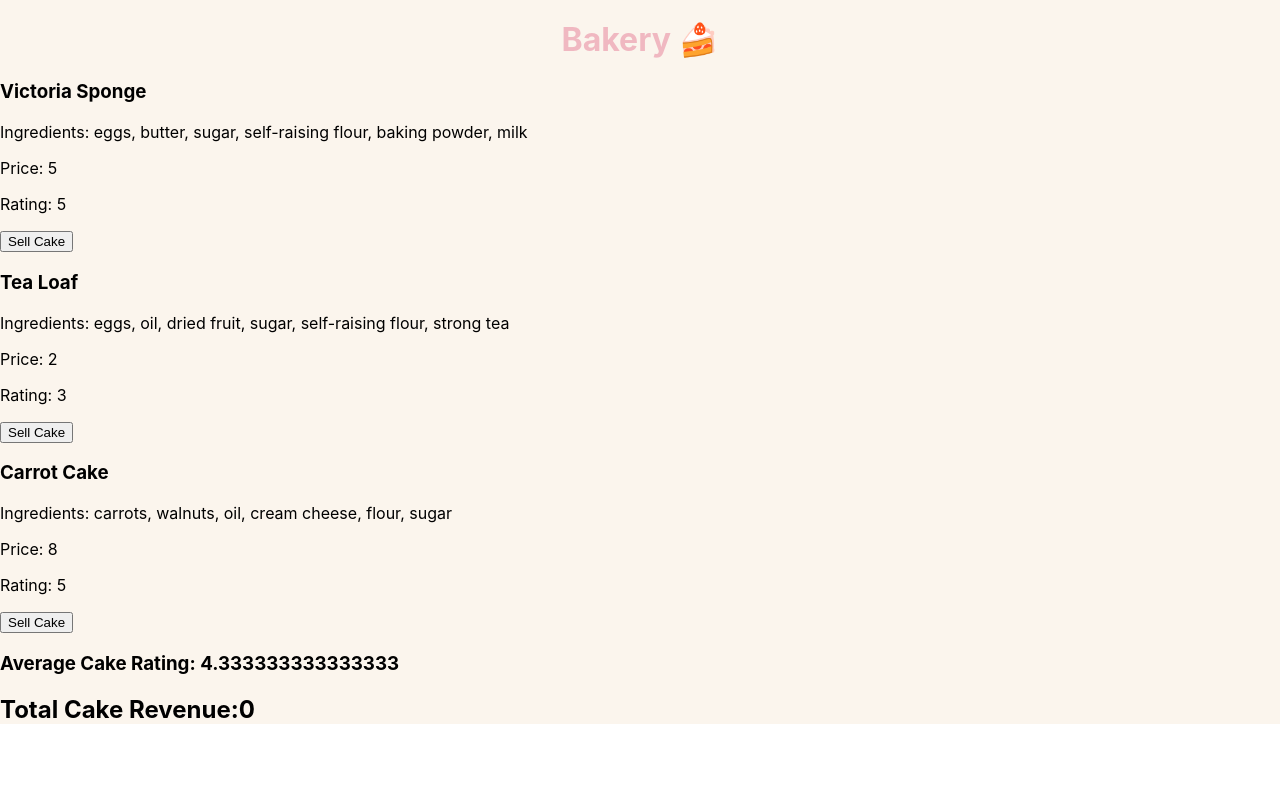
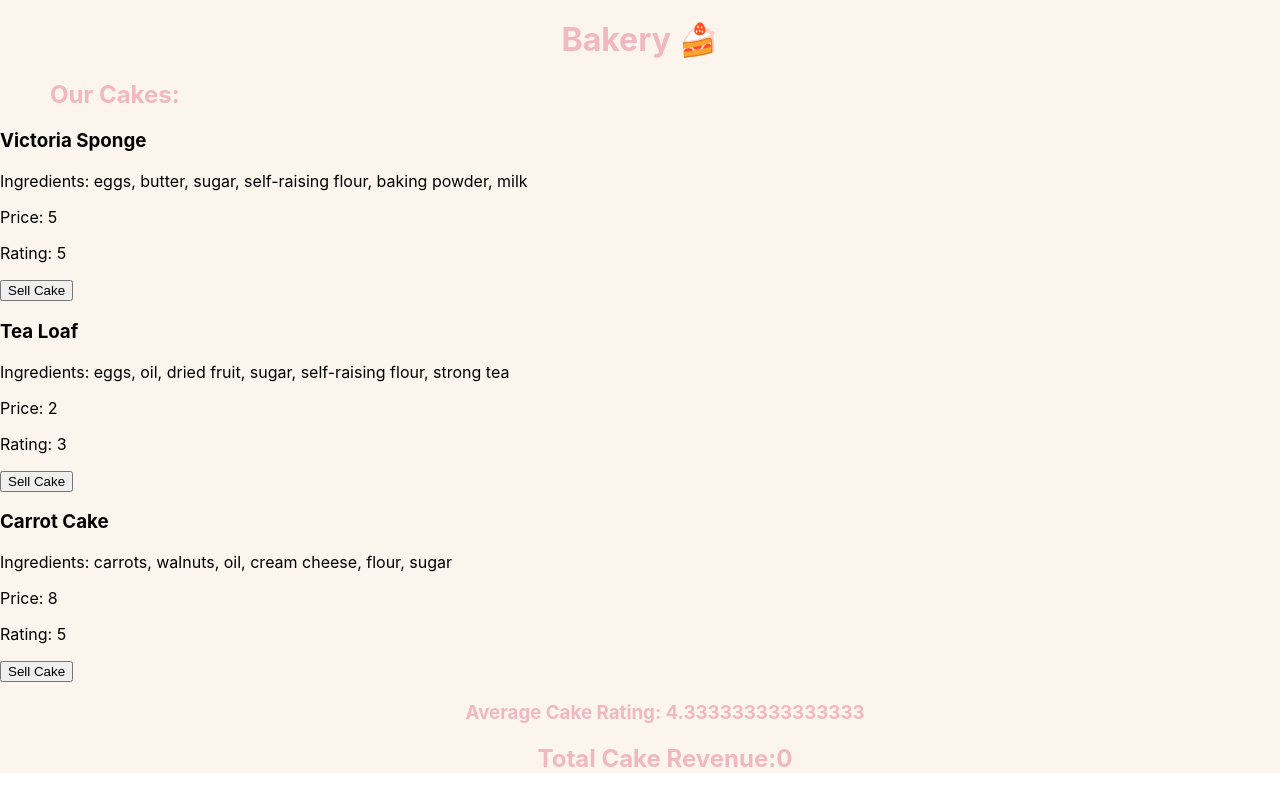
Before and after one commit to L1ly-42/Week08Day3_BNTABakeryLab, a React (Create React App) app: page / in a window 1280 px wide. Built offline with nearby package versions, Linux system fonts and the light colour scheme.

Commit message:
Cake Container Styling Done

```diff
--- a/src/CakeContainer.css
+++ b/src/CakeContainer.css
@@ -0,0 +1,17 @@
+h2{
+    color: rgb(240, 184, 193);
+    padding-left: 50px;
+    width: 60%;
+}
+
+#rating{
+    padding-left: 50px;
+    color: rgb(240, 184, 193);
+    text-align: center;
+}
+
+#revenue{
+    color: rgb(240, 184, 193);;
+    text-align: center;
+    width: auto;
+}
--- a/src/containers/CakeContainer.js
+++ b/src/containers/CakeContainer.js
@@ -56,11 +56,16 @@ let totalRevenue = victoriaSpongeRevenue + teaLoafRevenue + carrotCakeRevenue;
 
     return (
         <>
+        <h2>Our Cakes:</h2>
+        <div>
+        <div className="cakeList">
       <Cake cakeName={victoriaSponge.cakeName} ingredients={victoriaSponge.ingredients} price={victoriaSponge.price} rating={victoriaSponge.rating} count={victoriaSpongeRevenue} onButtonClick={setVictoriaSpongeRevenue}/>
       <Cake cakeName={teaLoaf.cakeName} ingredients={teaLoaf.ingredients} price={teaLoaf.price} rating={teaLoaf.rating} count={teaLoafRevenue} onButtonClick={setTeaLoafRevenue}/>
       <Cake cakeName={carrotCake.cakeName} ingredients={carrotCake.ingredients} price={carrotCake.price} rating={carrotCake.rating} count={carrotCakeRevenue} onButtonClick={setCarrotCakeRevenue}/>
-      <h3>Average Cake Rating: {averageRating}</h3>
-      <h2>Total Cake Revenue:{totalRevenue}</h2>
+      </div>
+      <h3 id="rating">Average Cake Rating: {averageRating}</h3>
+      <h2 id="revenue"> Total Cake Revenue:{totalRevenue}</h2>
+      </div>
         </>
      );
 }
```
